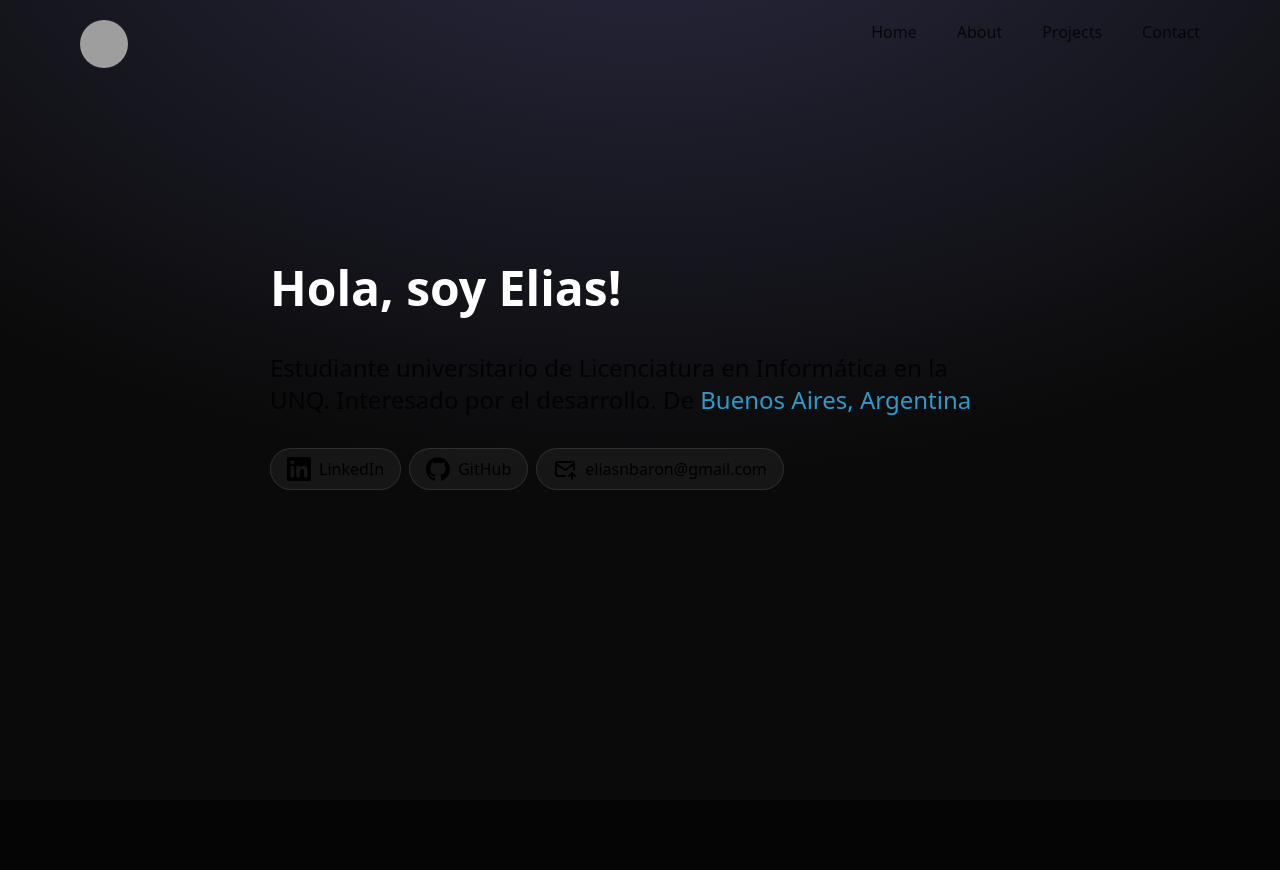
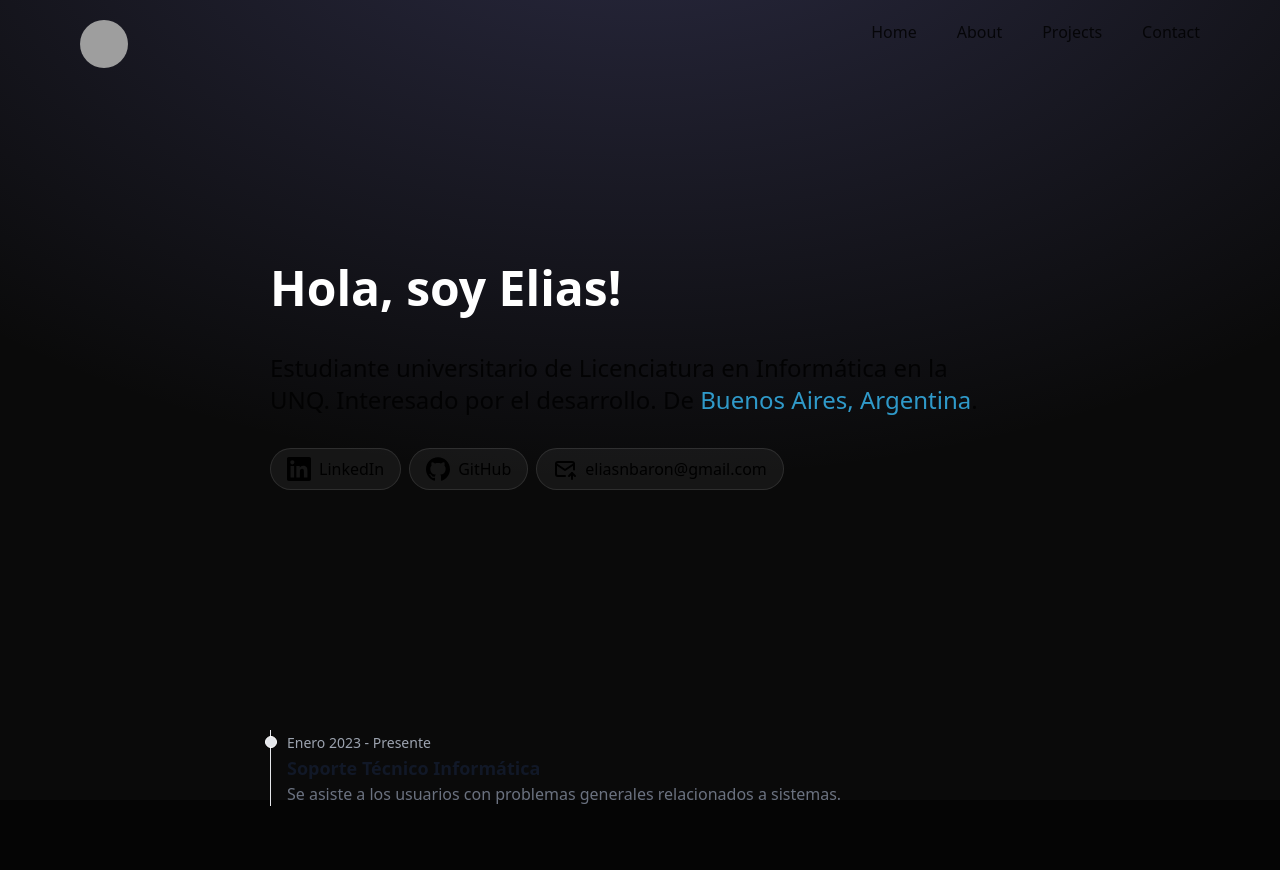
Before and after one commit to EliasBaron/portfolio, an Astro site: page / in a window 1280 px wide. Before the commit the page ends 800 px from the top, so only its background shows below. Built offline with nearby package versions, Linux system fonts and the light colour scheme; Astro itself is replaced by a stand-in of ours; grey boxes are pictures that could not be loaded.

Commit message:
added experience

```diff
--- /dev/null
+++ b/src/components/Experience.astro
@@ -0,0 +1,9 @@
+
+<ol class="relative border-s border-gray-200 dark:border-gray-700">
+    <li class="ms-4">
+        <div class="absolute w-3 h-3 bg-gray-200 rounded-full mt-1.5 -start-1.5 border border-white dark:border-gray-900 dark:bg-gray-700"></div>
+        <time class="mb-1 text-sm font-normal leading-none text-gray-400 dark:text-gray-500">Enero 2023 - Presente</time>
+        <h3 class="text-lg font-semibold text-gray-900 dark:text-white">Soporte Técnico Informática</h3>
+        <p class="text-base font-normal text-gray-500 dark:text-gray-400">Se asiste a los usuarios con problemas generales relacionados a sistemas.</p>
+    </li>
+</ol>
--- /dev/null
+++ b/src/components/SectionContainer.astro
@@ -0,0 +1,3 @@
+<section class="w-full lg:w-[740px] mx-auto py-44 pb-16">
+    <slot />
+</section>
--- a/src/layouts/Layout.astro
+++ b/src/layouts/Layout.astro
@@ -42,7 +42,6 @@ const { description, title } = Astro.props;
   body {
     display: flex;
     background: #050505;
-    min-height: 100vh;
     flex-direction: column;
     scroll-behavior: smooth;
   }
--- a/src/pages/index.astro
+++ b/src/pages/index.astro
@@ -5,6 +5,8 @@ import LinkedInIcon from "../icons/LinkedIn.astro";
 import GitHubIcon from "../icons/GitHub.astro";
 import MailIcon from "../icons/Mail.astro";
 import SocialPill from "../components/SocialPill.astro";
+import Experience from "../components/Experience.astro";
+import SectionContainer from "../components/SectionContainer.astro";
 ---
 
 <Layout
@@ -12,7 +14,7 @@ import SocialPill from "../components/SocialPill.astro";
   description="Contacta con Elias Baron, desarrollador web y programador full stack."
 >
   <main>
-    <section class="w-full lg:w-[740px] mx-auto py-44">
+    <SectionContainer>
       <h1 class="text-white text-5xl font-bold flex flex-row gap-x-4 pb-10">
         Hola, soy Elias!
         <!-- <div class="flex justify-center items-center"><Badge>Disponible</Badge></div> -->
@@ -37,6 +39,11 @@ import SocialPill from "../components/SocialPill.astro";
           eliasnbaron@gmail.com
         </SocialPill>
       </nav>
-    </section>
+    </SectionContainer>
+
+    <SectionContainer>
+      <Experience />
+    </SectionContainer>
+
   </main>
 </Layout>
```
